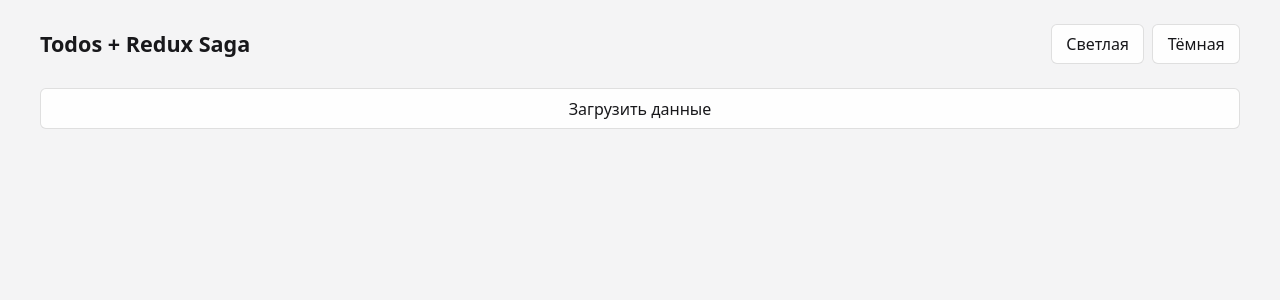
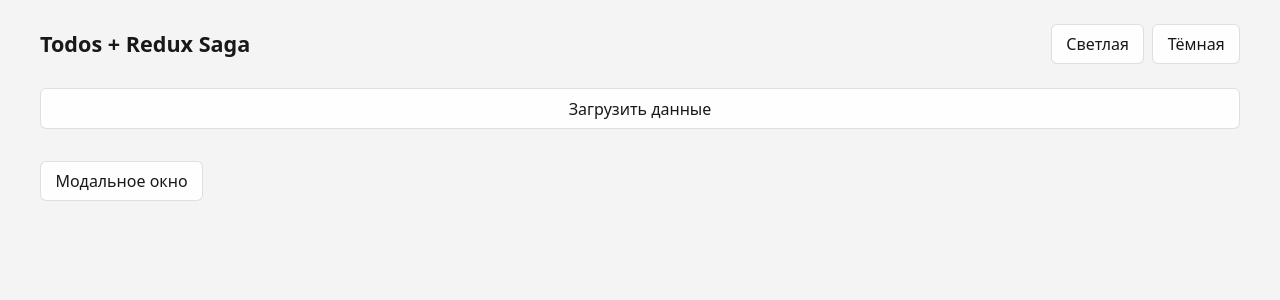
Before and after one commit to AlexLancev/redux, a React (Create React App) app: page / in a window 1280 px wide. Shown: the top 300 px of the page. Built offline with nearby package versions, Linux system fonts and the light colour scheme.

Commit message:
create modal

```diff
--- a/src/App.js
+++ b/src/App.js
@@ -2,6 +2,8 @@ import { useSelector } from 'react-redux';
 import Button from './components/Button';
 import Todos from './components/Todos';
 import ThemeSelect from './components/ThemeSelect';
+import Modal from './components/Modal';
+import ModalButton from './components/ModalButton';
 
 function App() {
   const { data, error } = useSelector((state) => state.todos);
@@ -16,6 +18,8 @@ function App() {
       <main className="app-main">
         <Button />
         <Todos data={data} error={error} />
+        <ModalButton labelOpen="Модальное окно" labelClose="Скрыть" />
+        <Modal />
       </main>
     </div>
   );
--- /dev/null
+++ b/src/components/Modal.js
@@ -0,0 +1,22 @@
+import { useDispatch, useSelector } from 'react-redux';
+import { closeModal } from '../store/actions';
+import ModalFrame from './ModalFrame';
+
+export default function Modal({ children }) {
+  const dispatch = useDispatch();
+  const isOpen = useSelector((state) => state.modal.open);
+
+  return (
+    <ModalFrame
+      isOpen={isOpen}
+      onClose={() => dispatch(closeModal())}
+    >
+      {children ?? (
+        <>
+          <strong id="modal-title">Модальное окно</strong>
+          <p>Пример контента. Подключи свой JSX через children.</p>
+        </>
+      )}
+    </ModalFrame>
+  );
+}
--- /dev/null
+++ b/src/components/ModalButton.js
@@ -0,0 +1,30 @@
+import PropTypes from 'prop-types';
+import { useDispatch, useSelector } from 'react-redux';
+import { toggleModal } from '../store/actions';
+
+export default function ModalButton({ labelOpen, labelClose }) {
+  const dispatch = useDispatch();
+  const isOpen = useSelector((state) => state.modal.open);
+
+  return (
+    <button
+      type="button"
+      className="modal-toggle-button"
+      onClick={() => dispatch(toggleModal())}
+      aria-expanded={isOpen}
+      aria-controls="modal-dialog-region"
+    >
+      {isOpen ? labelClose : labelOpen}
+    </button>
+  );
+}
+
+ModalButton.propTypes = {
+  labelOpen: PropTypes.string,
+  labelClose: PropTypes.string,
+};
+
+ModalButton.defaultProps = {
+  labelOpen: 'Показать модальное окно',
+  labelClose: 'Скрыть модальное окно',
+};
--- /dev/null
+++ b/src/components/ModalFrame.js
@@ -0,0 +1,37 @@
+import PropTypes from 'prop-types';
+
+export default function ModalFrame({ isOpen, onClose, titleId, children }) {
+  if (!isOpen) return null;
+
+  return (
+    <div
+      id="modal-dialog-region"
+      className="modal"
+      role="dialog"
+      aria-modal="true"
+      aria-labelledby={titleId}
+    >
+      <button
+        className="modal-close"
+        type="button"
+        onClick={onClose}
+        aria-label="Закрыть модальное окно"
+      >
+        ×
+      </button>
+      <div className="modal-content">{children}</div>
+    </div>
+  );
+}
+
+ModalFrame.propTypes = {
+  isOpen: PropTypes.bool.isRequired,
+  onClose: PropTypes.func.isRequired,
+  titleId: PropTypes.string,
+  children: PropTypes.node,
+};
+
+ModalFrame.defaultProps = {
+  titleId: 'modal-title',
+  children: null,
+};
--- a/src/global.css
+++ b/src/global.css
@@ -97,3 +97,44 @@ body {
 .todos-list li {
   margin-bottom: 0.35rem;
 }
+
+.modal {
+  position: relative;
+  width: min(100%, 360px);
+  min-height: 140px;
+  padding: 1rem;
+  border-radius: 10px;
+  border: 1px solid rgba(0, 0, 0, 0.12);
+  background-color: rgba(158, 111, 11, 0.35);
+}
+
+.modal-close {
+  position: absolute;
+  top: 0.5rem;
+  right: 0.5rem;
+  border: none;
+  background: transparent;
+  color: inherit;
+  cursor: pointer;
+  font-size: 1rem;
+}
+
+.modal-content {
+  margin-top: 1.25rem;
+}
+
+.modal-toggle-button {
+  align-self: flex-start;
+  padding: 0.45rem 0.9rem;
+  border-radius: 6px;
+  border: 1px solid rgba(0, 0, 0, 0.12);
+  background: rgba(255, 255, 255, 0.85);
+  color: inherit;
+  cursor: pointer;
+  font: inherit;
+}
+
+.app-root--dark .modal-toggle-button {
+  border-color: rgba(255, 255, 255, 0.2);
+  background: rgba(255, 255, 255, 0.08);
+}
--- a/src/store/actions.js
+++ b/src/store/actions.js
@@ -3,6 +3,9 @@ import {
   TODOS_FETCH_SUCCEEDED,
   TODOS_FETCH_FAILED,
   THEME_SET,
+  MODAL_OPEN,
+  MODAL_CLOSE,
+  MODAL_TOGGLE,
 } from './types';
 
 export const fetchTodosRequested = () => ({
@@ -23,3 +26,15 @@ export const setTheme = (theme) => ({
   type: THEME_SET,
   payload: theme,
 });
+
+export const openModal = () => ({
+  type: MODAL_OPEN,
+});
+
+export const closeModal = () => ({
+  type: MODAL_CLOSE,
+});
+
+export const toggleModal = () => ({
+  type: MODAL_TOGGLE,
+});
--- /dev/null
+++ b/src/store/modal.js
@@ -0,0 +1,18 @@
+export const MODAL_STORAGE_KEY = 'app-modal';
+
+export function readStoredModalOpen() {
+  try {
+    const raw = localStorage.getItem(MODAL_STORAGE_KEY);
+    if (raw === 'true') return true;
+    if (raw === 'false') return false;
+    if (raw === 'visible') return true;
+    if (raw === 'hidden') return false;
+  } catch {}
+  return false;
+}
+
+export function writeStoredModalOpen(open) {
+  try {
+    localStorage.setItem(MODAL_STORAGE_KEY, open ? 'true' : 'false');
+  } catch {}
+}
--- a/src/store/reducers/index.js
+++ b/src/store/reducers/index.js
@@ -1,8 +1,10 @@
 import { combineReducers } from 'redux';
 import { todosReducer } from './todosReducer';
 import { themeReducer } from './themeReducer';
+import { modalReducer } from './modalReducer';
 
 export const rootReducer = combineReducers({
   todos: todosReducer,
   theme: themeReducer,
+  modal: modalReducer,
 });
--- /dev/null
+++ b/src/store/reducers/modalReducer.js
@@ -0,0 +1,22 @@
+import { readStoredModalOpen } from '../modal';
+import { MODAL_OPEN, MODAL_CLOSE, MODAL_TOGGLE } from '../types';
+
+const initialState = {
+  open: readStoredModalOpen(),
+};
+
+export function modalReducer(state = initialState, action) {
+  switch (action.type) {
+    case MODAL_OPEN:
+      return { ...state, open: true };
+
+    case MODAL_CLOSE:
+      return { ...state, open: false };
+
+    case MODAL_TOGGLE:
+      return { ...state, open: !state.open };
+
+    default:
+      return state;
+  }
+}
--- a/src/store/reducers/themeReducer.js
+++ b/src/store/reducers/themeReducer.js
@@ -6,6 +6,7 @@ function readStoredTheme() {
     const raw = localStorage.getItem(THEME_STORAGE_KEY);
     if (raw === Theme.Light || raw === Theme.Dark) return raw;
   } catch {}
+
   return Theme.Light;
 }
 
--- a/src/store/sagas.js
+++ b/src/store/sagas.js
@@ -1,11 +1,9 @@
-import { all, call, fork, put, takeEvery } from 'redux-saga/effects';
-import { TODOS_FETCH_REQUESTED, THEME_SET } from './types';
-import {
-  fetchTodosSucceeded,
-  fetchTodosFailed,
-} from './actions';
+import { all, call, fork, put, select, takeEvery } from 'redux-saga/effects';
+import { TODOS_FETCH_REQUESTED, THEME_SET, MODAL_OPEN, MODAL_CLOSE, MODAL_TOGGLE } from './types';
+import { fetchTodosSucceeded, fetchTodosFailed } from './actions';
 import { fetchTodos } from '../services/todosApi';
 import { THEME_STORAGE_KEY } from './theme';
+import { writeStoredModalOpen } from './modal';
 
 function* todosWorker() {
   try {
@@ -30,6 +28,19 @@ function* themePersistenceWatcher() {
   yield takeEvery(THEME_SET, persistThemeWorker);
 }
 
+function* persistModalAfterChange() {
+  const { open } = yield select((s) => s.modal);
+  writeStoredModalOpen(open);
+}
+
+function* modalPersistenceWatcher() {
+  yield takeEvery([MODAL_OPEN, MODAL_CLOSE, MODAL_TOGGLE], persistModalAfterChange);
+}
+
 export default function* rootSaga() {
-  yield all([fork(todosWatcher), fork(themePersistenceWatcher)]);
+  yield all([
+    fork(todosWatcher),
+    fork(themePersistenceWatcher),
+    fork(modalPersistenceWatcher),
+  ]);
 }
--- a/src/store/types.js
+++ b/src/store/types.js
@@ -3,3 +3,7 @@ export const TODOS_FETCH_SUCCEEDED = 'todos/fetchSucceeded';
 export const TODOS_FETCH_FAILED = 'todos/fetchFailed';
 
 export const THEME_SET = 'theme/set';
+
+export const MODAL_OPEN = 'modal/open';
+export const MODAL_CLOSE = 'modal/close';
+export const MODAL_TOGGLE = 'modal/toggle';
```
